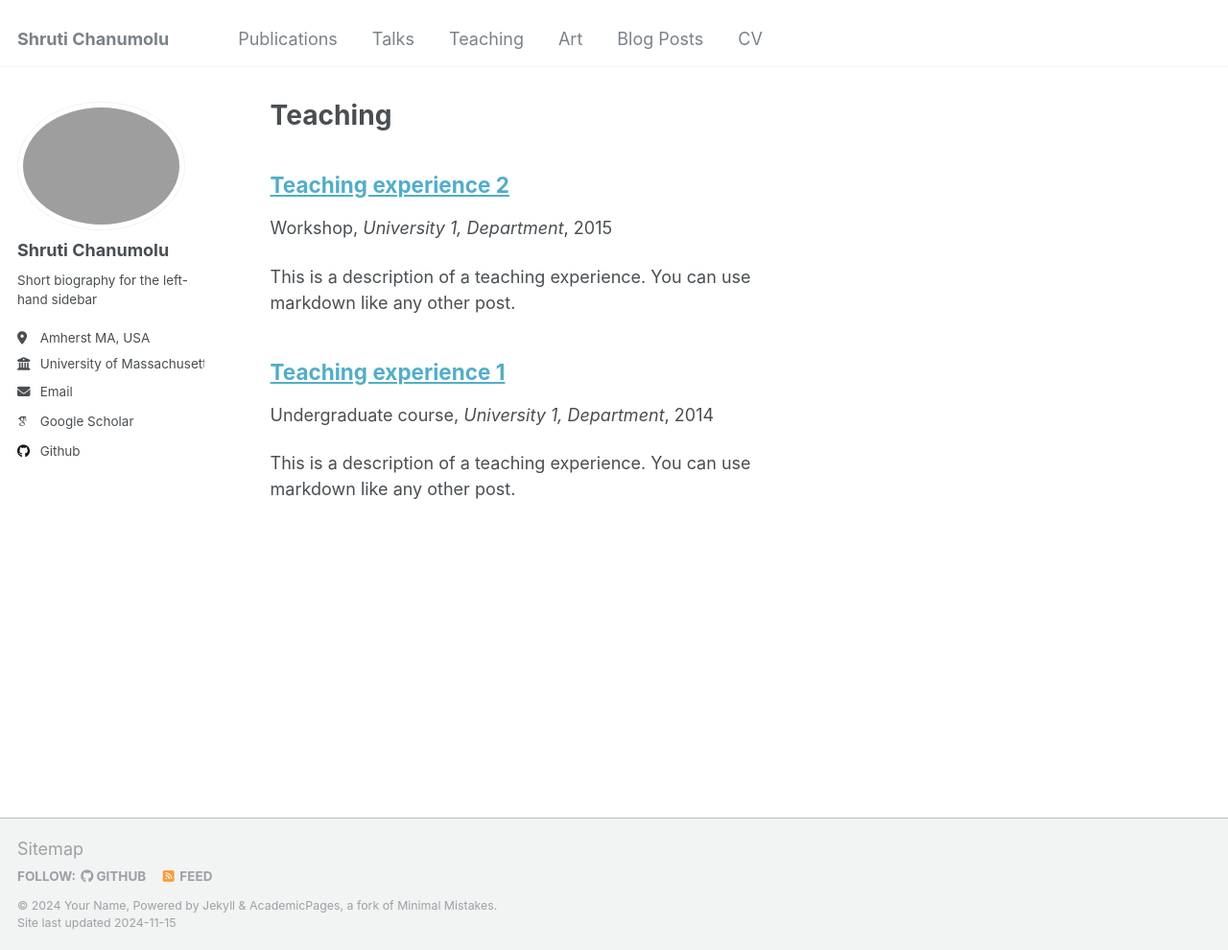
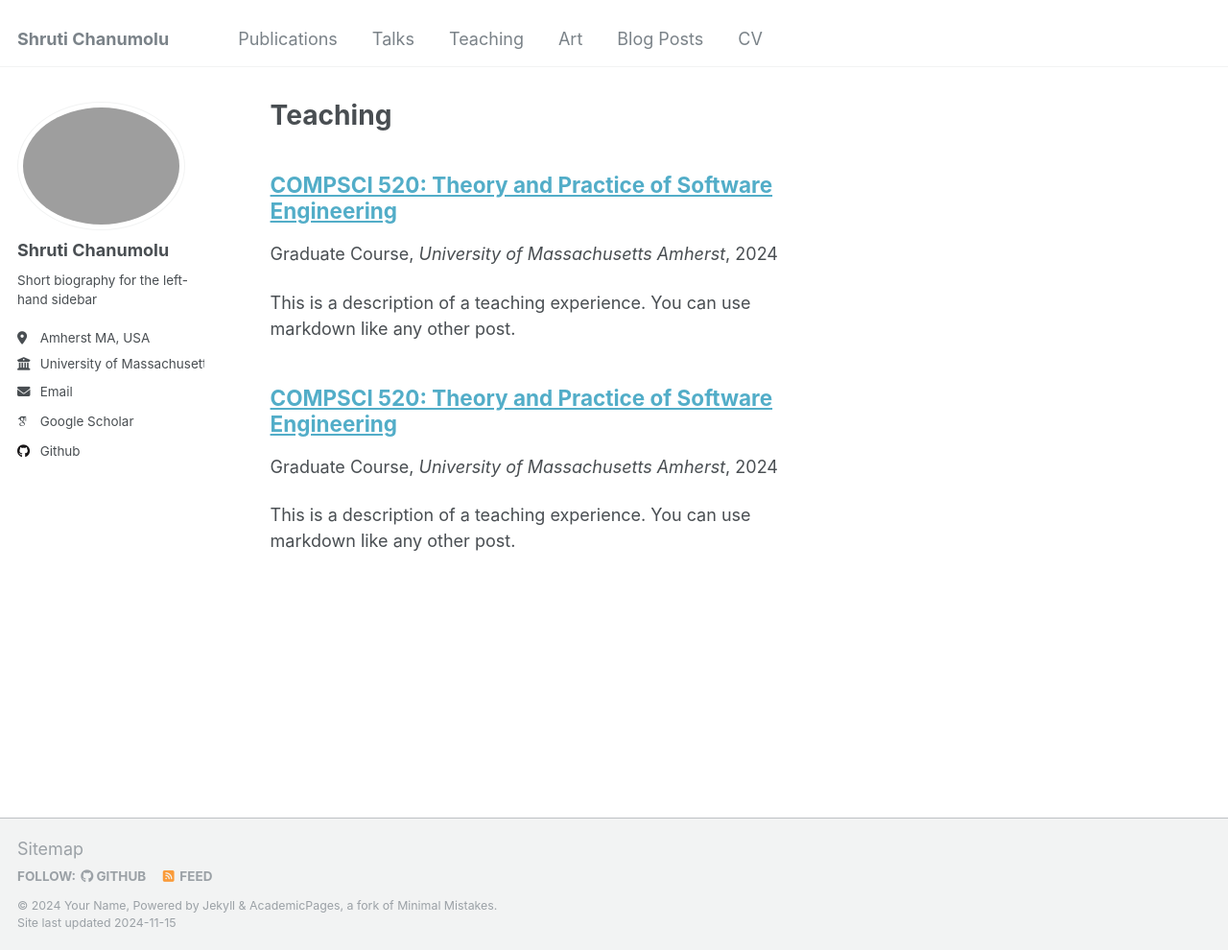
Before and after one commit to chashru/chashru.github.io, a Jekyll site: the page built from _pages/teaching.html, in a window 1280 px wide and 990 px high. Shown: the whole window at 96% size. Built offline with Jekyll 4.4.1, drawn with Linux system fonts in a browser that asks for light colours; some web fonts are replaced.

Commit message:
Added teaching

```diff
--- a/_teaching/2014-spring-teaching-1.md
+++ /dev/null
@@ -1,20 +0,0 @@
----
-title: "Teaching experience 1"
-collection: teaching
-type: "Undergraduate course"
-permalink: /teaching/2014-spring-teaching-1
-venue: "University 1, Department"
-date: 2014-01-01
-location: "City, Country"
----
-
-This is a description of a teaching experience. You can use markdown like any other post.
-
-Heading 1
-======
-
-Heading 2
-======
-
-Heading 3
-======
--- a/_teaching/2015-spring-teaching-2.md
+++ /dev/null
@@ -1,20 +0,0 @@
----
-title: "Teaching experience 2"
-collection: teaching
-type: "Workshop"
-permalink: /teaching/2015-spring-teaching-1
-venue: "University 1, Department"
-date: 2015-01-01
-location: "City, Country"
----
-
-This is a description of a teaching experience. You can use markdown like any other post.
-
-Heading 1
-======
-
-Heading 2
-======
-
-Heading 3
-======
--- /dev/null
+++ b/_teaching/2024-Fall-520.md
@@ -0,0 +1,20 @@
+---
+title: "COMPSCI 520: Theory and Practice of Software Engineering"
+collection: teaching
+type: "Graduate Course"
+permalink: /teaching/2024-Fall-520
+venue: "University of Massachusetts Amherst"
+date: 2024-09-01
+location: "Amherst, MA, USA"
+---
+
+This is a description of a teaching experience. You can use markdown like any other post.
+
+Heading 1
+======
+
+Heading 2
+======
+
+Heading 3
+======
--- /dev/null
+++ b/_teaching/2024-Spring-520.md
@@ -0,0 +1,20 @@
+---
+title: "COMPSCI 520: Theory and Practice of Software Engineering"
+collection: teaching
+type: "Graduate Course"
+permalink: /teaching/2024-Spring-520
+venue: "University of Massachusetts Amherst"
+date: 2024-02-01
+location: "Amherst, MA, USA"
+---
+
+This is a description of a teaching experience. You can use markdown like any other post.
+
+Heading 1
+======
+
+Heading 2
+======
+
+Heading 3
+======
```
Also changed, not shown: _pages/about.md (+2 -0 lines).
